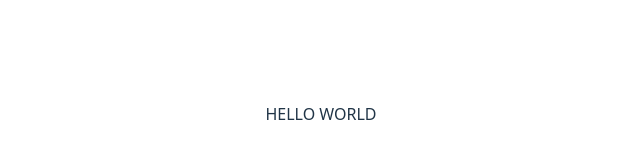
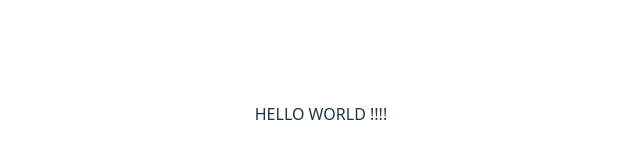
Before and after one commit to saatwik007/Web-Dev_Training, a React (Vite) app in the folder react-vite/: page / in a window 1280 px wide. Shown: the part 286-444 px from the top of the page, without its empty margins (319-959 px from the left). Built offline with nearby package versions, Linux system fonts and the light colour scheme.

Commit message:
Day - 45  3/10/25 - REACT

```diff
--- a/react-vite/src/App.jsx
+++ b/react-vite/src/App.jsx
@@ -4,7 +4,7 @@ function App() {
 
   return (
     <>
-    HELLO WORLD
+    HELLO WORLD !!!!
     </>
   )
 }
```
